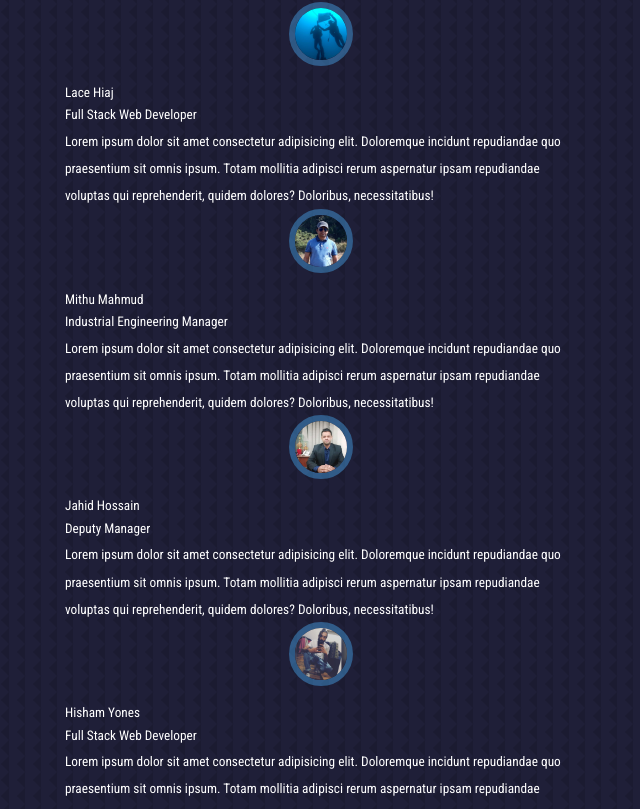
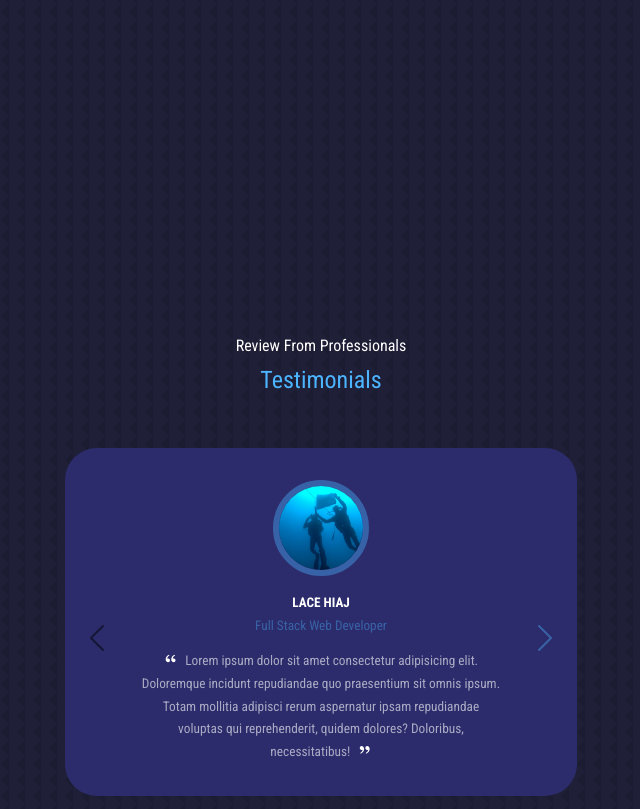
Before and after one commit to ruyisbaros/my_portfolio, a React (Create React App) app: page / in a window 1280 px wide. Shown: the part 3548-4357 px from the top of the page, without its empty margins (319-959 px from the left). Built offline with nearby package versions, Linux system fonts and the light colour scheme.

Commit message:
testimonial setted

```diff
--- a/src/App.js
+++ b/src/App.js
@@ -1,3 +1,4 @@
+import React from 'react'
 import Header from './components/header/Header.jsx'
 import Nav from './components/nav/Nav.jsx'
 import About from './components/about/About.jsx'
@@ -7,7 +8,6 @@ import Portfolio from './components/portfolio/Portfolio.jsx'
 import Testimonials from './components/testimonials/Testimonials.jsx'
 import Contact from './components/contact/Contact.jsx'
 import Footer from './components/footer/Footer.jsx'
-
 function App() {
   return (
     <>
--- a/src/components/about/About.jsx
+++ b/src/components/about/About.jsx
@@ -1,3 +1,4 @@
+import React from 'react'
 import "./about.css"
 import ahmet from "../../assets/a2.jpg"
 import { MdWork } from "react-icons/md"
--- a/src/components/contact/Contact.jsx
+++ b/src/components/contact/Contact.jsx
@@ -1,3 +1,4 @@
+import React from 'react'
 import './contact.css'
 
 const Contact = () => {
--- a/src/components/experience/Experience.jsx
+++ b/src/components/experience/Experience.jsx
@@ -1,3 +1,4 @@
+import React from 'react'
 import './experience.css'
 import { AiFillHtml5 } from "react-icons/ai"
 import { DiCss3 } from "react-icons/di"
@@ -62,7 +63,7 @@ const Experience = () => {
               <BsBootstrap className="experience__details-icons" />
               <div>
                 <h4>Bootstrap</h4>
-                <small className="text-light">Experienced</small>
+                <small className="text-light">Intermediate</small>
               </div>
             </article>
           </div>
@@ -74,7 +75,7 @@ const Experience = () => {
               <AiFillGithub className="experience__details-icons" />
               <div>
                 <h4>Git - Github</h4>
-                <small className="text-light">Experienced</small>
+                <small className="text-light">Intermediate</small>
               </div>
             </article>
             <article className="experience__details">
@@ -95,7 +96,7 @@ const Experience = () => {
               <SiMongodb className="experience__details-icons" />
               <div>
                 <h4>MongoDB</h4>
-                <small className="text-light">Experienced</small>
+                <small className="text-light">Intermediate</small>
               </div>
             </article>
             <article className="experience__details">
--- a/src/components/footer/Footer.jsx
+++ b/src/components/footer/Footer.jsx
@@ -1,3 +1,4 @@
+import React from 'react'
 import './footer.css'
 
 const Footer = () => {
--- a/src/components/header/Header.jsx
+++ b/src/components/header/Header.jsx
@@ -1,3 +1,4 @@
+import React from 'react'
 import CTA from './CTA'
 import './header.css'
 import ahmet from "../../assets/ahmet.jpg"
--- a/src/components/nav/Nav.jsx
+++ b/src/components/nav/Nav.jsx
@@ -1,4 +1,4 @@
-import { useState } from "react"
+import React, { useState } from "react"
 import './nav.css'
 import { AiOutlineHome } from 'react-icons/ai'
 import { AiOutlineUser } from 'react-icons/ai'
--- a/src/components/portfolio/Portfolio.jsx
+++ b/src/components/portfolio/Portfolio.jsx
@@ -1,3 +1,4 @@
+import React from 'react'
 import './portfolio.css'
 import { projects } from "../../data"
 
--- a/src/components/testimonials/Testimonials.jsx
+++ b/src/components/testimonials/Testimonials.jsx
@@ -1,26 +1,46 @@
+import React, { useState } from 'react'
 import './testimonials.css'
 import { testimonials } from "../../data"
+import { RiDoubleQuotesL } from "react-icons/ri"
+import { RiDoubleQuotesR } from "react-icons/ri"
+
+import { BsChevronLeft } from "react-icons/bs"
+import { BsChevronRight } from "react-icons/bs"
+
 
 
 const Testimonials = () => {
+
+    const [activeIndex, setActiveIndex] = useState(0)
+
+
+
     return (
         <section id="testimonials">
             <h4>Review From Professionals</h4>
             <h2>Testimonials</h2>
-            <div className="container testimonials__container">
-                {
-                    testimonials.map(tst => (
-                        <article key={tst.id} className="testimonial">
-                            <div className="client__avatar">
-                                <img src={tst.image} alt="img" />
-                            </div>
-                            <h5 className="client__name">{tst.name}</h5>
-                            <h5 className="client__prof">{tst.profession}</h5>
-                            <small className="client__review">{tst.comment}</small>
+            <div className="testimonials__container">
+                <div className="wrapper">
+                    <article className="testimonial">
 
-                        </article>
-                    ))
-                }
+                        <div className="client__avatar">
+                            <img src={testimonials[activeIndex].image} alt="img" />
+                        </div>
+                        <h5 className="client__name">{testimonials[activeIndex].name}</h5>
+                        <h5 className="client__prof">{testimonials[activeIndex].profession}</h5>
+                        <small className="client__review">
+                            <RiDoubleQuotesL className="qu__left" />
+                            {testimonials[activeIndex].comment}
+                            <RiDoubleQuotesR className="qu__right" />
+                        </small>
+                        <button onClick={() => setActiveIndex(activeIndex - 1)} disabled={activeIndex === 0} className="left">
+                            <BsChevronLeft />
+                        </button>
+                        <button onClick={() => setActiveIndex(activeIndex + 1)} disabled={activeIndex === testimonials.length - 1} className="right">
+                            <BsChevronRight />
+                        </button>
+                    </article>
+                </div>
             </div>
         </section>
     )
--- a/src/components/testimonials/testimonials.css
+++ b/src/components/testimonials/testimonials.css
@@ -3,6 +3,7 @@
     flex-direction: column;
     justify-content: center;
     align-items: center;
+
 }
 
 #testimonials>h4 {
@@ -11,14 +12,98 @@
 
 .testimonials__container {
     width: 40%;
+    margin: 0 auto;
+
+    }
+
+    .testimonial {
+        position: relative;
+        background: var(--color-bg-variant);
+        text-align: center;
+        padding: 2rem;
+        border-radius: 2rem;
+        user-select: none;
+        transition: var(--trans-ease)
+    }
+
+    .left,
+    .right {
+        background: transparent;
+        border: none;
+        font-size: 2rem;
+        color: var(--color-primary-variant);
+        position: absolute;
+        top: 50%;
+        z-index: 10;
+    }
+
+    .left:disabled,
+    .right:disabled {
+        cursor: not-allowed;
+        color: rgba(0, 0, 0, 0.5)
+    }
+
+    .left {
+        left: 1rem;
+
+    }
+
+    .right {
+        right: 1rem;
 
 }
 
 .client__avatar {
-    width: 4rem;
+    width: 6rem;
     aspect-ratio: 1/1;
     border-radius: 50%;
     overflow: hidden;
     margin: 0 auto 1rem;
     border: .4rem solid var(--color-primary-variant);
 }
+.client__name {
+    text-transform: uppercase;
+    font-weight: bold;
+}
+
+.client__prof {
+    color: var(--color-primary-variant);
+}
+
+.client__review {
+    color: var(--color-light);
+    font-weight: 200;
+    display: block;
+    width: 80%;
+    margin: 0.8rem auto 0;
+}
+
+.qu__left {
+    margin-right: 0.5rem;
+    color: white
+}
+
+.qu__right {
+    margin-left: 0.5rem;
+    color: white
+}
+
+/* RESPONSIVE SETTINGS */
+
+/* Tablets */
+@media screen and (max-width: 1024px) {
+    .testimonials__container {
+        width: 60%;
+    }
+}
+
+/* Mobiles */
+@media screen and (max-width: 600px) {
+    .testimonials__container {
+        width: var(--container-width-sm);
+    }
+
+    .client__review {
+        width: var(--container-width-sm);
+    }
+}
```
Also changed, not shown: package.json (+4 -3 lines), 1 other file (tests, documents, lock files or other folders).
